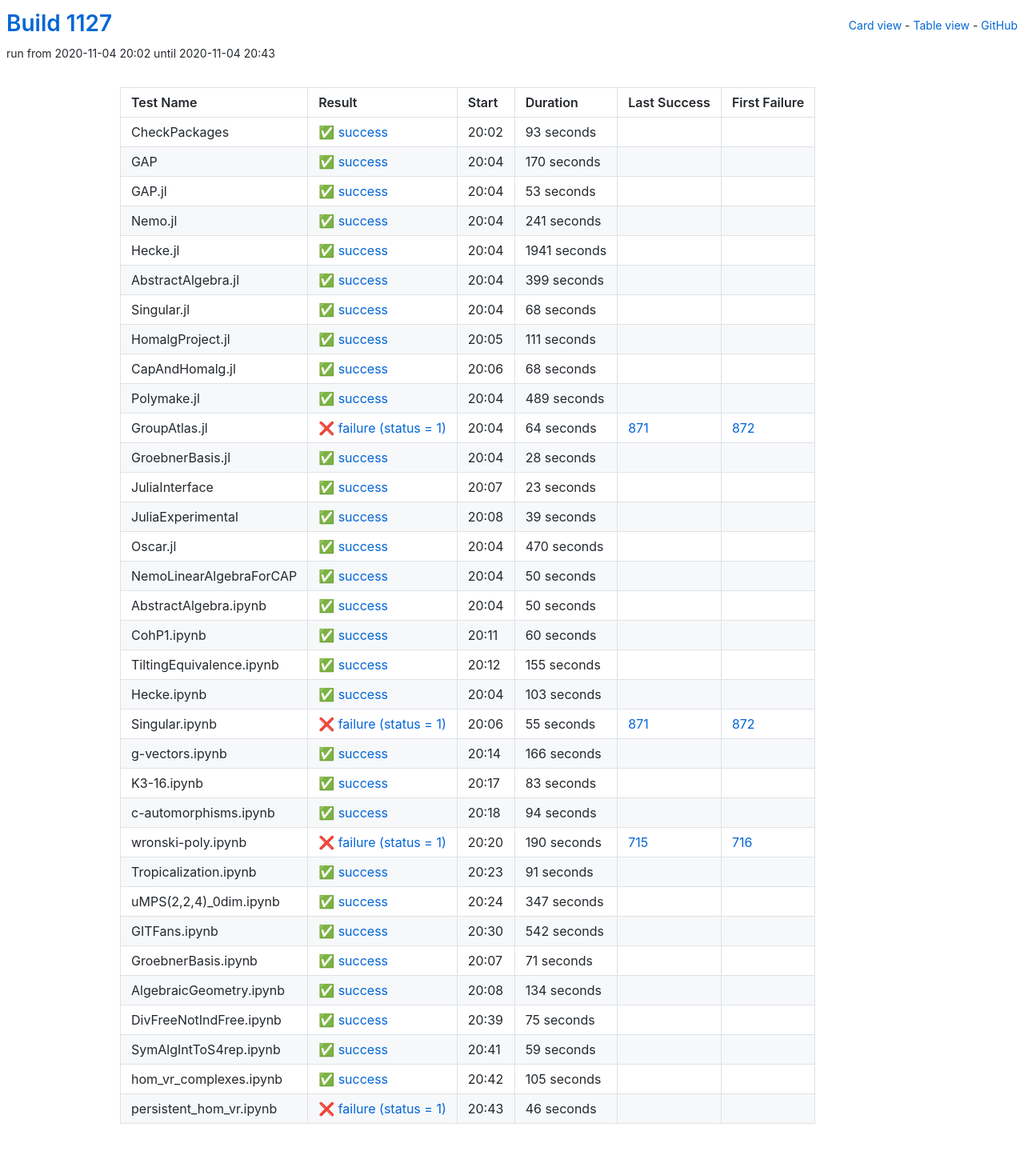
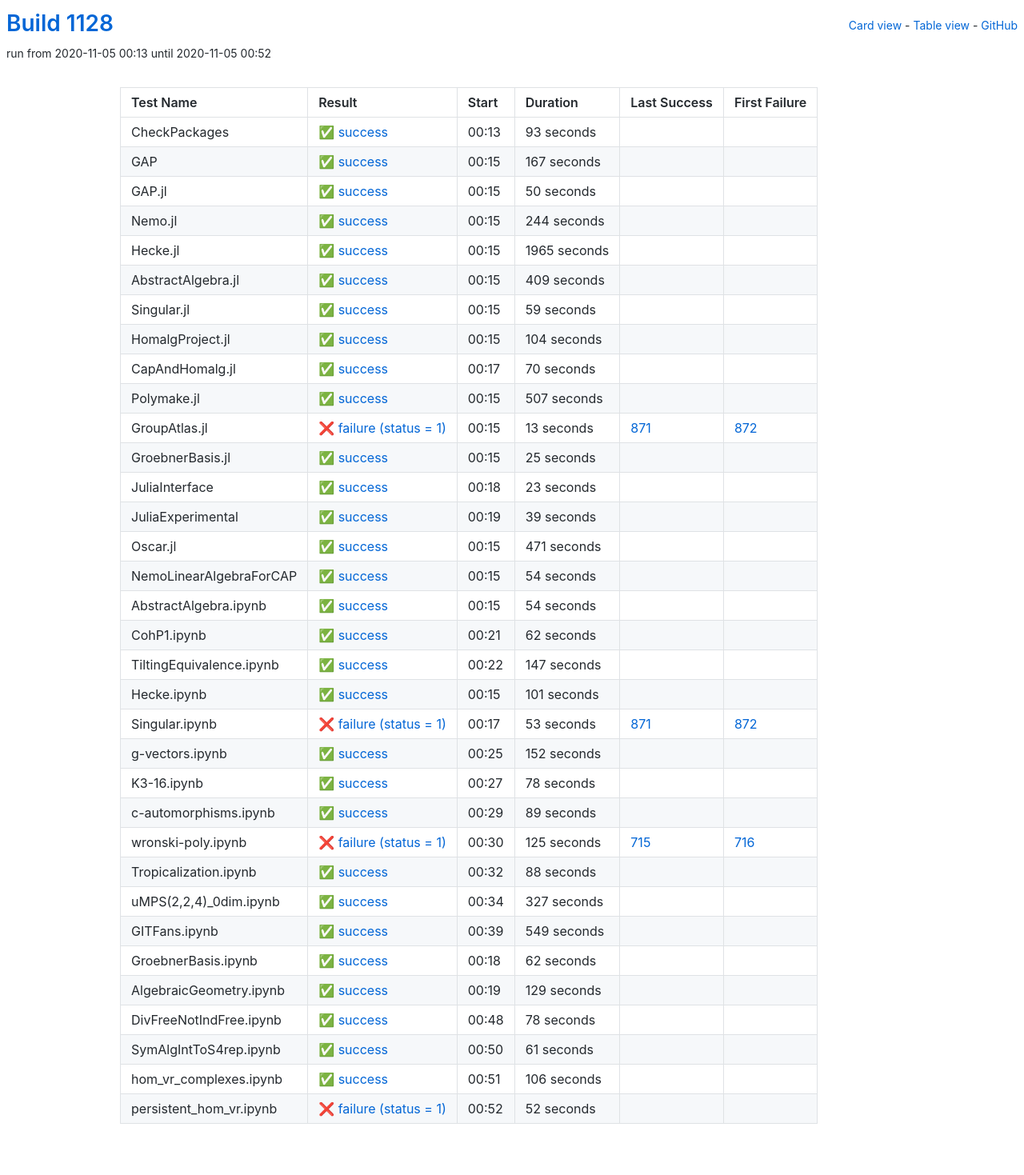
Before and after one commit to oscar-system/oscar-ci-status-stable, a Jekyll site: the page built from table.html, in a window 1280 px wide. Shown: the whole page at 80% size. Built offline with Jekyll 4.4.1, drawn with Linux system fonts in a browser that asks for light colours.

Commit message:
Build #1128

```diff
--- a/_data/ci.yml
+++ b/_data/ci.yml
@@ -1,6 +1,6 @@
 ---
-build: 1127
-build_url: https://oscarci.mathematik.uni-kl.de/job/oscar-stable/1127/
+build: 1128
+build_url: https://oscarci.mathematik.uni-kl.de/job/oscar-stable/1128/
 job: oscar-stable
 organization: oscar-system
 repo: oscar-ci-status-stable
@@ -8,8 +8,8 @@ repourl: https://github.com/oscar-system/oscar-ci-status-stable
 tests:
 - name: CheckPackages
   id: checkpackages
-  log: https://oscarci.mathematik.uni-kl.de/job/oscar-stable/1127/artifact/logs/build-1127/CheckPackages.log
-  start: 2020-11-04 20:02
+  log: https://oscarci.mathematik.uni-kl.de/job/oscar-stable/1128/artifact/logs/build-1128/CheckPackages.log
+  start: 2020-11-05 00:13
   success: true
   exitcode: 0
   status: success
@@ -20,140 +20,140 @@ tests:
   first_failure_url:
 - name: GAP
   id: gap
-  log: https://oscarci.mathematik.uni-kl.de/job/oscar-stable/1127/artifact/logs/build-1127/GAP.log
-  start: 2020-11-04 20:04
+  log: https://oscarci.mathematik.uni-kl.de/job/oscar-stable/1128/artifact/logs/build-1128/GAP.log
+  start: 2020-11-05 00:15
   success: true
   exitcode: 0
   status: success
-  duration: 170
+  duration: 167
   last_success: false
   last_success_url:
   first_failure: false
   first_failure_url:
 - name: GAP.jl
   id: gap-jl
-  log: https://oscarci.mathematik.uni-kl.de/job/oscar-stable/1127/artifact/logs/build-1127/GAP.jl.log
-  start: 2020-11-04 20:04
+  log: https://oscarci.mathematik.uni-kl.de/job/oscar-stable/1128/artifact/logs/build-1128/GAP.jl.log
+  start: 2020-11-05 00:15
   success: true
   exitcode: 0
   status: success
-  duration: 53
+  duration: 50
   last_success: false
   last_success_url:
   first_failure: false
   first_failure_url:
 - name: Nemo.jl
   id: nemo-jl
-  log: https://oscarci.mathematik.uni-kl.de/job/oscar-stable/1127/artifact/logs/build-1127/Nemo.jl.log
-  start: 2020-11-04 20:04
+  log: https://oscarci.mathematik.uni-kl.de/job/oscar-stable/1128/artifact/logs/build-1128/Nemo.jl.log
+  start: 2020-11-05 00:15
   success: true
   exitcode: 0
   status: success
-  duration: 241
+  duration: 244
   last_success: false
   last_success_url:
   first_failure: false
   first_failure_url:
 - name: Hecke.jl
   id: hecke-jl
-  log: https://oscarci.mathematik.uni-kl.de/job/oscar-stable/1127/artifact/logs/build-1127/Hecke.jl.log
-  start: 2020-11-04 20:04
+  log: https://oscarci.mathematik.uni-kl.de/job/oscar-stable/1128/artifact/logs/build-1128/Hecke.jl.log
+  start: 2020-11-05 00:15
   success: true
   exitcode: 0
   status: success
-  duration: 1941
+  duration: 1965
   last_success: false
   last_success_url:
   first_failure: false
   first_failure_url:
 - name: AbstractAlgebra.jl
   id: abstractalgebra-jl
-  log: https://oscarci.mathematik.uni-kl.de/job/oscar-stable/1127/artifact/logs/build-1127/AbstractAlgebra.jl.log
-  start: 2020-11-04 20:04
+  log: https://oscarci.mathematik.uni-kl.de/job/oscar-stable/1128/artifact/logs/build-1128/AbstractAlgebra.jl.log
+  start: 2020-11-05 00:15
   success: true
   exitcode: 0
   status: success
-  duration: 399
+  duration: 409
   last_success: false
   last_success_url:
   first_failure: false
   first_failure_url:
 - name: Singular.jl
   id: singular-jl
-  log: https://oscarci.mathematik.uni-kl.de/job/oscar-stable/1127/artifact/logs/build-1127/Singular.jl.log
-  start: 2020-11-04 20:04
+  log: https://oscarci.mathematik.uni-kl.de/job/oscar-stable/1128/artifact/logs/build-1128/Singular.jl.log
+  start: 2020-11-05 00:15
   success: true
   exitcode: 0
   status: success
-  duration: 68
+  duration: 59
   last_success: false
   last_success_url:
   first_failure: false
   first_failure_url:
 - name: HomalgProject.jl
   id: homalgproject-jl
-  log: https://oscarci.mathematik.uni-kl.de/job/oscar-stable/1127/artifact/logs/build-1127/HomalgProject.jl.log
-  start: 2020-11-04 20:05
+  log: https://oscarci.mathematik.uni-kl.de/job/oscar-stable/1128/artifact/logs/build-1128/HomalgProject.jl.log
+  start: 2020-11-05 00:15
   success: true
   exitcode: 0
   status: success
-  duration: 111
+  duration: 104
   last_success: false
   last_success_url:
   first_failure: false
   first_failure_url:
 - name: CapAndHomalg.jl
   id: capandhomalg-jl
-  log: https://oscarci.mathematik.uni-kl.de/job/oscar-stable/1127/artifact/logs/build-1127/CapAndHomalg.jl.log
-  start: 2020-11-04 20:06
+  log: https://oscarci.mathematik.uni-kl.de/job/oscar-stable/1128/artifact/logs/build-1128/CapAndHomalg.jl.log
+  start: 2020-11-05 00:17
   success: true
   exitcode: 0
   status: success
-  duration: 68
+  duration: 70
   last_success: false
   last_success_url:
   first_failure: false
   first_failure_url:
 - name: Polymake.jl
   id: polymake-jl
-  log: https://oscarci.mathematik.uni-kl.de/job/oscar-stable/1127/artifact/logs/build-1127/Polymake.jl.log
-  start: 2020-11-04 20:04
+  log: https://oscarci.mathematik.uni-kl.de/job/oscar-stable/1128/artifact/logs/build-1128/Polymake.jl.log
+  start: 2020-11-05 00:15
   success: true
   exitcode: 0
   status: success
-  duration: 489
+  duration: 507
   last_success: false
   last_success_url:
   first_failure: false
   first_failure_url:
 - name: GroupAtlas.jl
   id: groupatlas-jl
-  log: https://oscarci.mathematik.uni-kl.de/job/oscar-stable/1127/artifact/logs/build-1127/GroupAtlas.jl.log
-  start: 2020-11-04 20:04
+  log: https://oscarci.mathematik.uni-kl.de/job/oscar-stable/1128/artifact/logs/build-1128/GroupAtlas.jl.log
+  start: 2020-11-05 00:15
   success: false
   exitcode: 1
   status: failure
-  duration: 64
+  duration: 13
   last_success: 871
   last_success_url: https://oscarci.mathematik.uni-kl.de/job/oscar-stable/871/
   first_failure: 872
   first_failure_url: https://oscarci.mathematik.uni-kl.de/job/oscar-stable/872/
 - name: GroebnerBasis.jl
   id: groebnerbasis-jl
-  log: https://oscarci.mathematik.uni-kl.de/job/oscar-stable/1127/artifact/logs/build-1127/GroebnerBasis.jl.log
-  start: 2020-11-04 20:04
+  log: https://oscarci.mathematik.uni-kl.de/job/oscar-stable/1128/artifact/logs/build-1128/GroebnerBasis.jl.log
+  start: 2020-11-05 00:15
   success: true
   exitcode: 0
   status: success
-  duration: 28
+  duration: 25
   last_success: false
   last_success_url:
   first_failure: false
   first_failure_url:
 - name: JuliaInterface
   id: juliainterface
-  log: https://oscarci.mathematik.uni-kl.de/job/oscar-stable/1127/artifact/logs/build-1127/JuliaInterface.log
-  start: 2020-11-04 20:07
+  log: https://oscarci.mathematik.uni-kl.de/job/oscar-stable/1128/artifact/logs/build-1128/JuliaInterface.log
+  start: 2020-11-05 00:18
   success: true
   exitcode: 0
   status: success
@@ -164,8 +164,8 @@ tests:
   first_failure_url:
 - name: JuliaExperimental
   id: juliaexperimental
-  log: https://oscarci.mathematik.uni-kl.de/job/oscar-stable/1127/artifact/logs/build-1127/JuliaExperimental.log
-  start: 2020-11-04 20:08
+  log: https://oscarci.mathematik.uni-kl.de/job/oscar-stable/1128/artifact/logs/build-1128/JuliaExperimental.log
+  start: 2020-11-05 00:19
   success: true
   exitcode: 0
   status: success
@@ -176,240 +176,240 @@ tests:
   first_failure_url:
 - name: Oscar.jl
   id: oscar-jl
-  log: https://oscarci.mathematik.uni-kl.de/job/oscar-stable/1127/artifact/logs/build-1127/Oscar.jl.log
-  start: 2020-11-04 20:04
+  log: https://oscarci.mathematik.uni-kl.de/job/oscar-stable/1128/artifact/logs/build-1128/Oscar.jl.log
+  start: 2020-11-05 00:15
   success: true
   exitcode: 0
   status: success
-  duration: 470
+  duration: 471
   last_success: false
   last_success_url:
   first_failure: false
   first_failure_url:
 - name: NemoLinearAlgebraForCAP
   id: nemolinearalgebraforcap
-  log: https://oscarci.mathematik.uni-kl.de/job/oscar-stable/1127/artifact/logs/build-1127/NemoLinearAlgebraForCAP.log
-  start: 2020-11-04 20:04
+  log: https://oscarci.mathematik.uni-kl.de/job/oscar-stable/1128/artifact/logs/build-1128/NemoLinearAlgebraForCAP.log
+  start: 2020-11-05 00:15
   success: true
   exitcode: 0
   status: success
-  duration: 50
+  duration: 54
   last_success: false
   last_success_url:
   first_failure: false
   first_failure_url:
 - name: AbstractAlgebra.ipynb
   id: abstractalgebra-ipynb
-  log: https://oscarci.mathematik.uni-kl.de/job/oscar-stable/1127/artifact/logs/build-1127/AbstractAlgebra.ipynb.log
-  start: 2020-11-04 20:04
+  log: https://oscarci.mathematik.uni-kl.de/job/oscar-stable/1128/artifact/logs/build-1128/AbstractAlgebra.ipynb.log
+  start: 2020-11-05 00:15
   success: true
   exitcode: 0
   status: success
-  duration: 50
+  duration: 54
   last_success: false
   last_success_url:
   first_failure: false
   first_failure_url:
 - name: CohP1.ipynb
   id: cohp1-ipynb
-  log: https://oscarci.mathematik.uni-kl.de/job/oscar-stable/1127/artifact/logs/build-1127/CohP1.ipynb.log
-  start: 2020-11-04 20:11
+  log: https://oscarci.mathematik.uni-kl.de/job/oscar-stable/1128/artifact/logs/build-1128/CohP1.ipynb.log
+  start: 2020-11-05 00:21
   success: true
   exitcode: 0
   status: success
-  duration: 60
+  duration: 62
   last_success: false
   last_success_url:
   first_failure: false
   first_failure_url:
 - name: TiltingEquivalence.ipynb
   id: tiltingequivalence-ipynb
-  log: https://oscarci.mathematik.uni-kl.de/job/oscar-stable/1127/artifact/logs/build-1127/TiltingEquivalence.ipynb.log
-  start: 2020-11-04 20:12
+  log: https://oscarci.mathematik.uni-kl.de/job/oscar-stable/1128/artifact/logs/build-1128/TiltingEquivalence.ipynb.log
+  start: 2020-11-05 00:22
   success: true
   exitcode: 0
   status: success
-  duration: 155
+  duration: 147
   last_success: false
   last_success_url:
   first_failure: false
   first_failure_url:
 - name: Hecke.ipynb
   id: hecke-ipynb
-  log: https://oscarci.mathematik.uni-kl.de/job/oscar-stable/1127/artifact/logs/build-1127/Hecke.ipynb.log
-  start: 2020-11-04 20:04
+  log: https://oscarci.mathematik.uni-kl.de/job/oscar-stable/1128/artifact/logs/build-1128/Hecke.ipynb.log
+  start: 2020-11-05 00:15
   success: true
   exitcode: 0
   status: success
-  duration: 103
+  duration: 101
   last_success: false
   last_success_url:
   first_failure: false
   first_failure_url:
 - name: Singular.ipynb
   id: singular-ipynb
-  log: https://oscarci.mathematik.uni-kl.de/job/oscar-stable/1127/artifact/logs/build-1127/Singular.ipynb.log
-  start: 2020-11-04 20:06
+  log: https://oscarci.mathematik.uni-kl.de/job/oscar-stable/1128/artifact/logs/build-1128/Singular.ipynb.log
+  start: 2020-11-05 00:17
   success: false
   exitcode: 1
   status: failure
-  duration: 55
+  duration: 53
   last_success: 871
   last_success_url: https://oscarci.mathematik.uni-kl.de/job/oscar-stable/871/
   first_failure: 872
   first_failure_url: https://oscarci.mathematik.uni-kl.de/job/oscar-stable/872/
 - name: g-vectors.ipynb
   id: g-vectors-ipynb
-  log: https://oscarci.mathematik.uni-kl.de/job/oscar-stable/1127/artifact/logs/build-1127/g-vectors.ipynb.log
-  start: 2020-11-04 20:14
+  log: https://oscarci.mathematik.uni-kl.de/job/oscar-stable/1128/artifact/logs/build-1128/g-vectors.ipynb.log
+  start: 2020-11-05 00:25
   success: true
   exitcode: 0
   status: success
-  duration: 166
+  duration: 152
   last_success: false
   last_success_url:
   first_failure: false
   first_failure_url:
 - name: K3-16.ipynb
   id: k3-16-ipynb
-  log: https://oscarci.mathematik.uni-kl.de/job/oscar-stable/1127/artifact/logs/build-1127/K3-16.ipynb.log
-  start: 2020-11-04 20:17
+  log: https://oscarci.mathematik.uni-kl.de/job/oscar-stable/1128/artifact/logs/build-1128/K3-16.ipynb.log
+  start: 2020-11-05 00:27
   success: true
   exitcode: 0
   status: success
-  duration: 83
+  duration: 78
   last_success: false
   last_success_url:
   first_failure: false
   first_failure_url:
 - name: c-automorphisms.ipynb
   id: c-automorphisms-ipynb
-  log: https://oscarci.mathematik.uni-kl.de/job/oscar-stable/1127/artifact/logs/build-1127/c-automorphisms.ipynb.log
-  start: 2020-11-04 20:18
+  log: https://oscarci.mathematik.uni-kl.de/job/oscar-stable/1128/artifact/logs/build-1128/c-automorphisms.ipynb.log
+  start: 2020-11-05 00:29
   success: true
   exitcode: 0
   status: success
-  duration: 94
+  duration: 89
   last_success: false
   last_success_url:
   first_failure: false
   first_failure_url:
 - name: wronski-poly.ipynb
   id: wronski-poly-ipynb
-  log: https://oscarci.mathematik.uni-kl.de/job/oscar-stable/1127/artifact/logs/build-1127/wronski-poly.ipynb.log
-  start: 2020-11-04 20:20
+  log: https://oscarci.mathematik.uni-kl.de/job/oscar-stable/1128/artifact/logs/build-1128/wronski-poly.ipynb.log
+  start: 2020-11-05 00:30
   success: false
   exitcode: 1
   status: failure
-  duration: 190
+  duration: 125
   last_success: 715
   last_success_url: https://oscarci.mathematik.uni-kl.de/job/oscar-stable/715/
   first_failure: 716
   first_failure_url: https://oscarci.mathematik.uni-kl.de/job/oscar-stable/716/
 - name: Tropicalization.ipynb
   id: tropicalization-ipynb
-  log: https://oscarci.mathematik.uni-kl.de/job/oscar-stable/1127/artifact/logs/build-1127/Tropicalization.ipynb.log
-  start: 2020-11-04 20:23
+  log: https://oscarci.mathematik.uni-kl.de/job/oscar-stable/1128/artifact/logs/build-1128/Tropicalization.ipynb.log
+  start: 2020-11-05 00:32
   success: true
   exitcode: 0
   status: success
-  duration: 91
+  duration: 88
   last_success: false
   last_success_url:
   first_failure: false
   first_failure_url:
 - name: uMPS(2,2,4)_0dim.ipynb
   id: umps-2-2-4-0dim-ipynb
-  log: https://oscarci.mathematik.uni-kl.de/job/oscar-stable/1127/artifact/logs/build-1127/uMPS-2-2-4-_0dim.ipynb.log
-  start: 2020-11-04 20:24
+  log: https://oscarci.mathematik.uni-kl.de/job/oscar-stable/1128/artifact/logs/build-1128/uMPS-2-2-4-_0dim.ipynb.log
+  start: 2020-11-05 00:34
   success: true
   exitcode: 0
   status: success
-  duration: 347
+  duration: 327
   last_success: false
   last_success_url:
   first_failure: false
   first_failure_url:
 - name: GITFans.ipynb
   id: gitfans-ipynb
-  log: https://oscarci.mathematik.uni-kl.de/job/oscar-stable/1127/artifact/logs/build-1127/GITFans.ipynb.log
-  start: 2020-11-04 20:30
+  log: https://oscarci.mathematik.uni-kl.de/job/oscar-stable/1128/artifact/logs/build-1128/GITFans.ipynb.log
+  start: 2020-11-05 00:39
   success: true
   exitcode: 0
   status: success
-  duration: 542
+  duration: 549
   last_success: false
   last_success_url:
   first_failure: false
   first_failure_url:
 - name: GroebnerBasis.ipynb
   id: groebnerbasis-ipynb
-  log: https://oscarci.mathematik.uni-kl.de/job/oscar-stable/1127/artifact/logs/build-1127/GroebnerBasis.ipynb.log
-  start: 2020-11-04 20:07
+  log: https://oscarci.mathematik.uni-kl.de/job/oscar-stable/1128/artifact/logs/build-1128/GroebnerBasis.ipynb.log
+  start: 2020-11-05 00:18
   success: true
   exitcode: 0
   status: success
-  duration: 71
+  duration: 62
   last_success: false
   last_success_url:
   first_failure: false
   first_failure_url:
 - name: AlgebraicGeometry.ipynb
   id: algebraicgeometry-ipynb
-  log: https://oscarci.mathematik.uni-kl.de/job/oscar-stable/1127/artifact/logs/build-1127/AlgebraicGeometry.ipynb.log
-  start: 2020-11-04 20:08
+  log: https://oscarci.mathematik.uni-kl.de/job/oscar-stable/1128/artifact/logs/build-1128/AlgebraicGeometry.ipynb.log
+  start: 2020-11-05 00:19
   success: true
   exitcode: 0
   status: success
-  duration: 134
+  duration: 129
   last_success: false
   last_success_url:
   first_failure: false
   first_failure_url:
 - name: DivFreeNotIndFree.ipynb
   id: divfreenotindfree-ipynb
-  log: https://oscarci.mathematik.uni-kl.de/job/oscar-stable/1127/artifact/logs/build-1127/DivFreeNotIndFree.ipynb.log
-  start: 2020-11-04 20:39
+  log: https://oscarci.mathematik.uni-kl.de/job/oscar-stable/1128/artifact/logs/build-1128/DivFreeNotIndFree.ipynb.log
+  start: 2020-11-05 00:48
   success: true
   exitcode: 0
   status: success
-  duration: 75
+  duration: 78
   last_success: false
   last_success_url:
   first_failure: false
   first_failure_url:
 - name: SymAlgIntToS4rep.ipynb
   id: symalginttos4rep-ipynb
-  log: https://oscarci.mathematik.uni-kl.de/job/oscar-stable/1127/artifact/logs/build-1127/SymAlgIntToS4rep.ipynb.log
-  start: 2020-11-04 20:41
+  log: https://oscarci.mathematik.uni-kl.de/job/oscar-stable/1128/artifact/logs/build-1128/SymAlgIntToS4rep.ipynb.log
+  start: 2020-11-05 00:50
   success: true
   exitcode: 0
   status: success
-  duration: 59
+  duration: 61
   last_success: false
   last_success_url:
   first_failure: false
   first_failure_url:
 - name: hom_vr_complexes.ipynb
   id: hom-vr-complexes-ipynb
-  log: https://oscarci.mathematik.uni-kl.de/job/oscar-stable/1127/artifact/logs/build-1127/hom_vr_complexes.ipynb.log
-  start: 2020-11-04 20:42
+  log: https://oscarci.mathematik.uni-kl.de/job/oscar-stable/1128/artifact/logs/build-1128/hom_vr_complexes.ipynb.log
+  start: 2020-11-05 00:51
   success: true
   exitcode: 0
   status: success
-  duration: 105
+  duration: 106
   last_success: false
   last_success_url:
   first_failure: false
   first_failure_url:
 - name: persistent_hom_vr.ipynb
   id: persistent-hom-vr-ipynb
-  log: https://oscarci.mathematik.uni-kl.de/job/oscar-stable/1127/artifact/logs/build-1127/persistent_hom_vr.ipynb.log
-  start: 2020-11-04 20:43
+  log: https://oscarci.mathematik.uni-kl.de/job/oscar-stable/1128/artifact/logs/build-1128/persistent_hom_vr.ipynb.log
+  start: 2020-11-05 00:52
   success: false
   exitcode: 1
   status: failure
-  duration: 46
+  duration: 52
   last_success: false
   last_success_url:
   first_failure: false
```
Also changed, not shown: README.md.
